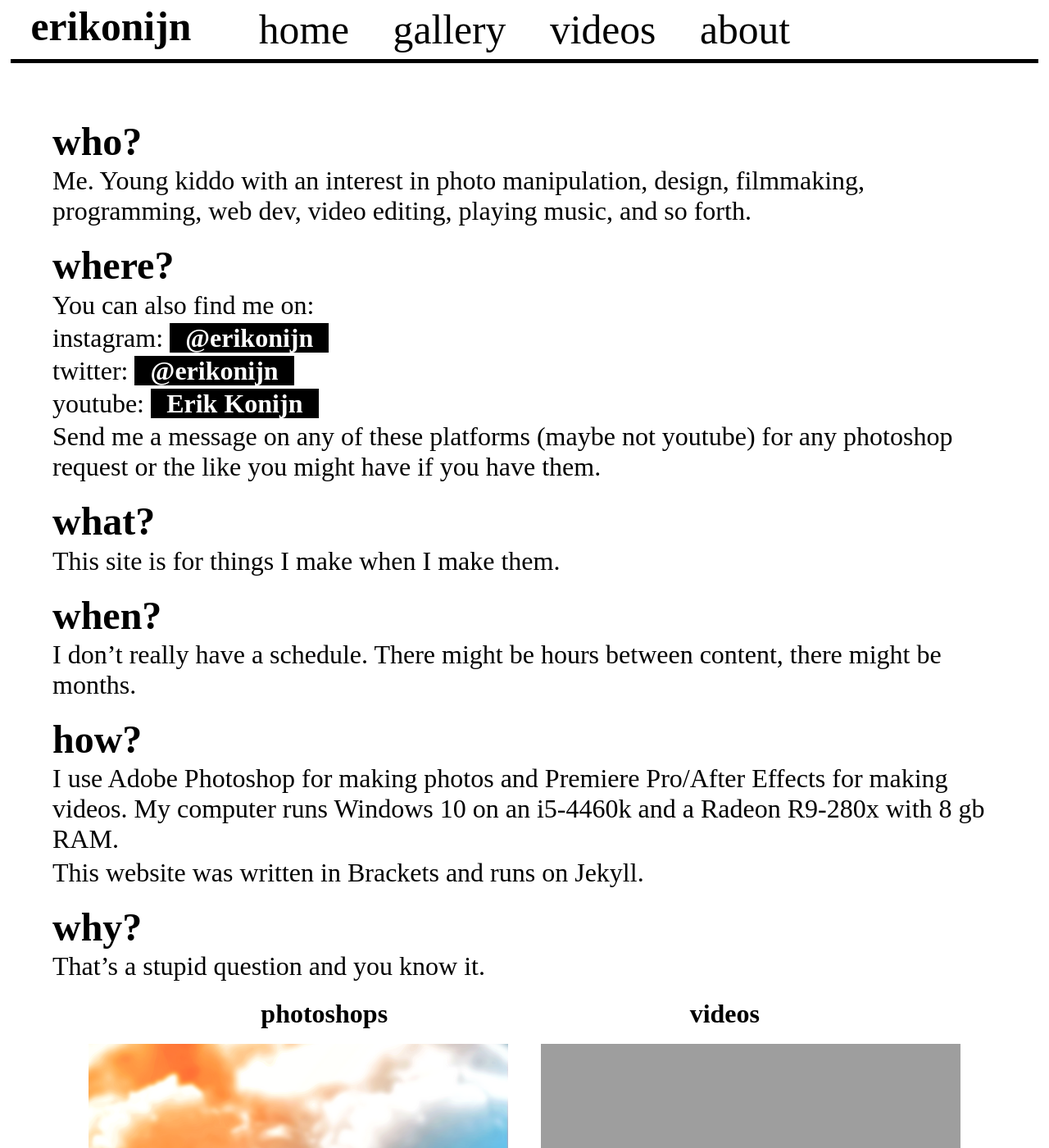
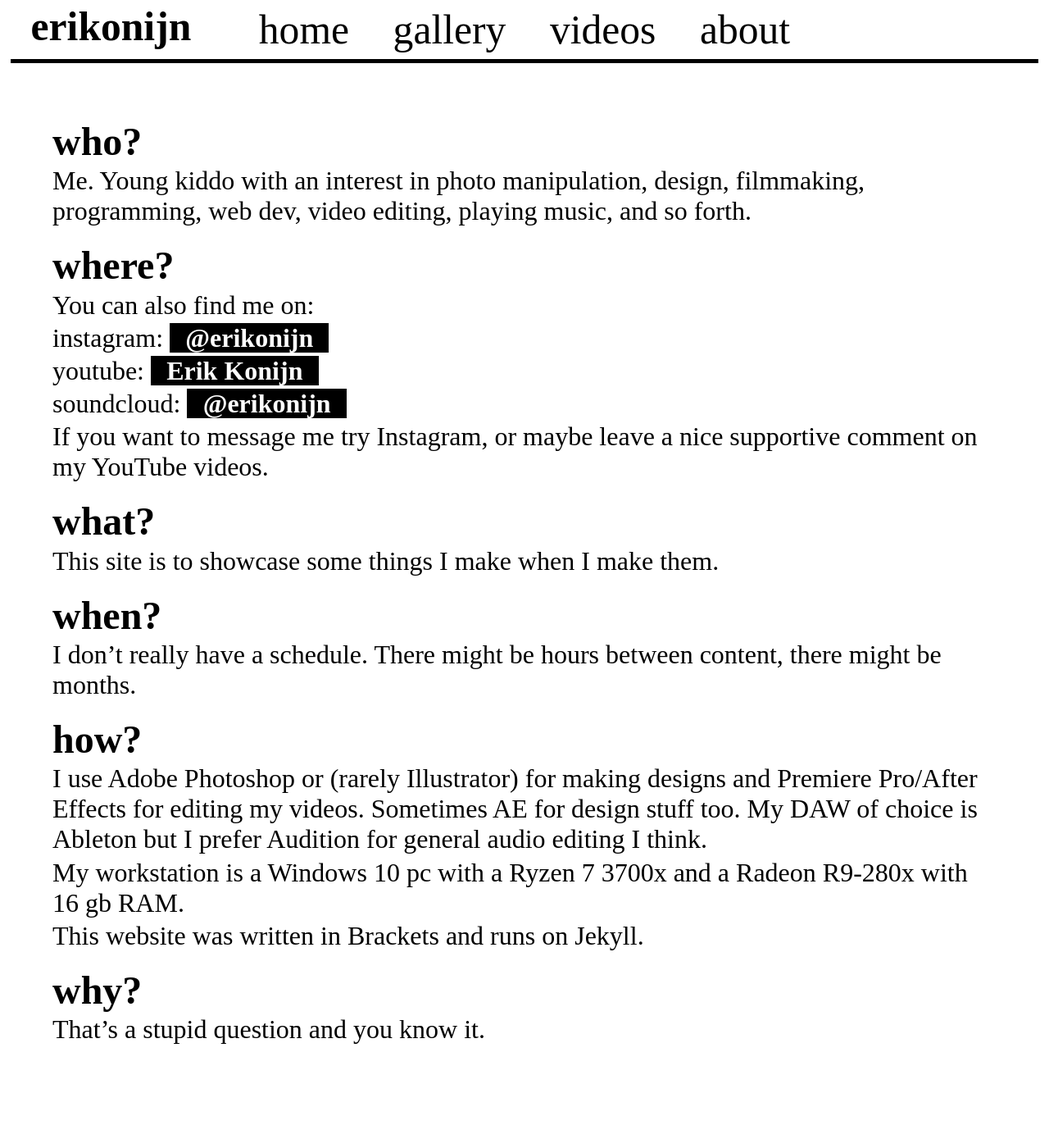
Before and after one commit to erikonijn/erikonijn.github.io, a Jekyll site: the page built from pages/about.md, in a window 1280 px wide and 1400 px high. Shown: the whole window at 82% size. Built offline with Jekyll 4.4.1, drawn with Linux system fonts in a browser that asks for light colours; some web fonts are replaced; grey boxes are pictures that could not be loaded.

Commit message:
bringing the site up to speed 2021 edition

```diff
--- a/_includes/header.html
+++ b/_includes/header.html
@@ -1,2 +1,2 @@
 {% include titlebar.html %}
-{% include menubar.html %}
+<!--{% include menubar.html %}-->
--- a/_includes/home.html
+++ b/_includes/home.html
@@ -3,7 +3,7 @@
 <div class="tablewrap">
     <table class="heade">
         <tr>
-            <td>photoshops</td>
+            <td>digital art</td>
             <td>videos</td>
         </tr>
     </table>
--- a/_includes/titlebar.html
+++ b/_includes/titlebar.html
@@ -7,14 +7,3 @@
         <a class="menuL" href="{{ site.baseurl }}/about">about</a>
     </div>
 </div>
-
-<script>
-  (function(i,s,o,g,r,a,m){i['GoogleAnalyticsObject']=r;i[r]=i[r]||function(){
-  (i[r].q=i[r].q||[]).push(arguments)},i[r].l=1*new Date();a=s.createElement(o),
-  m=s.getElementsByTagName(o)[0];a.async=1;a.src=g;m.parentNode.insertBefore(a,m)
-  })(window,document,'script','https://www.google-analytics.com/analytics.js','ga');
-
-  ga('create', 'UA-106194820-1', 'auto');
-  ga('send', 'pageview');
-
-</script>
--- /dev/null
+++ b/_layouts/about.html
@@ -0,0 +1,14 @@
+<!doctype html>
+<html lang="en">
+<head>
+    {% include headinfo.html %}
+</head>
+<body class="home">
+    {% include titlebar.html %}
+    <div class="body">
+        <div class="wrap wider">
+            {{ content }}
+        </div>
+    </div>
+</body>
+</html>
--- a/assets/main.scss
+++ b/assets/main.scss
@@ -5,8 +5,10 @@
 $prime: #000; //primary color
 $prime2: #000; //darker primary color, used for hover effect, click effects, etc
 $secondary: #fff;
-$tertiary: #fff;
-$tertiary2: #fff;
+$insta: #962fbf;
+$yt: #f00;
+$sc: #ff7700;
+$tw: #1da1f2;
 
 @mixin border-box() {
     -webkit-box-sizing: border-box; /* Safari/Chrome, other WebKit */
@@ -24,10 +26,10 @@
     min-height: 100vh;
     font-family: Product Sans;
     background-color: #fff;
-    color: $prime;
+    color: black;
 
     &.home {
-        overflow-y: hidden;
+//        overflow-y: hidden;
     }
 }
 
@@ -36,7 +38,7 @@
 }
 
 .titlebar {
-    background-color: $secondary;
+    background-color: white;
     height: 4.5em;
     z-index: 2;
     width: 98%;
@@ -44,12 +46,12 @@
     display: flex;
     justify-content: center; /* align horizontal */
     align-items: center !important; /* align vertical */
-    border-bottom: 5px solid $prime;
+    border-bottom: 5px solid black;
     position: fixed;
 
     a {
         align-items: center !important; /* align vertical */
-        color: $prime;
+        color: black;
         font-size: 3.1em;
         padding: 0 .5em;
         @include border-box();
@@ -117,25 +119,25 @@
 
     strong {
         padding: 0 .3em;
-        background-color: $prime;
-        color: $secondary;
+        background-color: black;
+        color: white;
     }
 
     em {
         padding: 0 .3em;
-        background-color: $prime;
-        color: $secondary;
+        background-color: black;
+        color: white;
         font-weight: 900;
     }
 
     a {
         padding: 0 .3em;
-        background-color: $prime;
-        color: $secondary;
+        background-color: black;
+        color: white;
 
         &:active {
-            background-color: $secondary;
-            color: $prime;
+            background-color: white;
+            color: black;
         }
 
         &.img {
@@ -143,35 +145,35 @@
         }
 
         &[href="https://instagram.com/erikonijn/"] {
-            background-color: #962fbf;
-            box-shadow: 0 0px 0 $secondary inset;
-            transition: box-shadow .15s, color .1s;
+            background-color: $insta;
+            box-shadow: 0 0px 0 white inset, 0 0px 0 $insta;
+            transition: box-shadow .1s, color .1s;
 
             &:hover {
-                color: black;
-                box-shadow: 0 -2.5em 0 $secondary inset;
+                color: $insta;
+                box-shadow: 0 -2.5em 0 white inset, 5px 5px 0 $insta;
             }
         }
 
         &[href="https://www.youtube.com/channel/UC6NGVtDYPDnPO3sxpAfRhBw/"] {
-            background-color: #ff0000;
-            box-shadow: 0 0px 0 $secondary inset;
+            background-color: $yt;
+            box-shadow: 0 0px 0 white inset, 0 0px 0 $yt;
             transition: box-shadow .15s, color .1s;
 
             &:hover {
-                color: black;
-                box-shadow: 0 -2.5em 0 $secondary inset;
+                color: $yt;
+                box-shadow: 0 -2.5em 0 white inset, 5px 5px 0 $yt;
             }
         }
 
-        &[href="https://twitter.com/erikonijn/"] {
-            background-color: #1da1f2;
-            box-shadow: 0 0px 0 $secondary inset;
+        &[href="https://soundcloud.com/erikonijn"] {
+            background-color: $sc;
+            box-shadow: 0 0px 0 white inset, 0 0px 0 $sc;
             transition: box-shadow .15s, color .1s;
 
             &:hover {
-                color: black;
-                box-shadow: 0 -2.5em 0 $secondary inset;
+                color: $sc;
+                box-shadow: 0 -2.5em 0 white inset, 5px 5px 0 $sc;
             }
         }
     }
@@ -253,29 +255,6 @@
     }
 }
 
-#gototop {
-    background-color: $prime;
-    font-weight: 900;
-    width: 6em;
-    padding: .625em .5em;
-    font-size: 1.2em;
-    position: fixed;
-    z-index: 0;
-    top: 0;
-    right: 0;
-    margin-top: 2em;
-    margin-right: 1.5em;
-    border-radius: 1px;
-
-    a {
-        color: white;
-    }
-
-    &:active {
-        background-color: $prime2;
-    }
-}
-
 @media only screen and (max-width: 1070px) {  //collapse menu at width 1420px or smaller (that's when menu breaks)
     .title {
         display: none!important;
--- a/pages/about.md
+++ b/pages/about.md
@@ -15,15 +15,15 @@
 
 instagram: **[@erikonijn](https://instagram.com/erikonijn)**
 
-twitter: **[@erikonijn](https://twitter.com/erikonijn)**
-
 youtube: **[Erik Konijn](https://www.youtube.com/channel/UC6NGVtDYPDnPO3sxpAfRhBw)**
 
-Send me a message on any of these platforms (maybe not youtube) for any photoshop request or the like you might have if you have them.
+soundcloud: **[@erikonijn](https://soundcloud.com/erikonijn/)**
+
+If you want to message me try Instagram, or maybe leave a nice supportive comment on my YouTube videos.
 
 ## what?
 
-This site is for things I make when I make them.
+This site is to showcase some things I make when I make them.
 
 ## when?
 
@@ -31,7 +31,9 @@
 
 ## how?
 
-I use Adobe Photoshop for making photos and Premiere Pro/After Effects for making videos. My computer runs Windows 10 on an i5-4460k and a Radeon R9-280x with 8 gb RAM.
+I use Adobe Photoshop or (rarely Illustrator) for making designs and Premiere Pro/After Effects for editing my videos. Sometimes AE for design stuff too. My DAW of choice is Ableton but I prefer Audition for general audio editing I think.
+
+My workstation is a Windows 10 pc with a Ryzen 7 3700x and a Radeon R9-280x with 16 gb RAM.
 
 This website was written in Brackets and runs on Jekyll.
 
```
Also changed, not shown: other parts of pages/about.md (+1 -1 lines), Gemfile (+7 -1 lines), _includes/menubar.html (deleted, +0 -9 lines), _layouts/blog.html (deleted, +0 -16 lines), _posts/2020-12-17-vlog2.md (added, +10 -0 lines), _posts/2021-03-31-angry.md (added, +9 -0 lines), pages/blog.md (deleted, +0 -5 lines), pages/home.md (+1 -1 lines), Gemfile.lock, assets/thumb/angry.png (added), favicon.ico (added), 2 other files.
